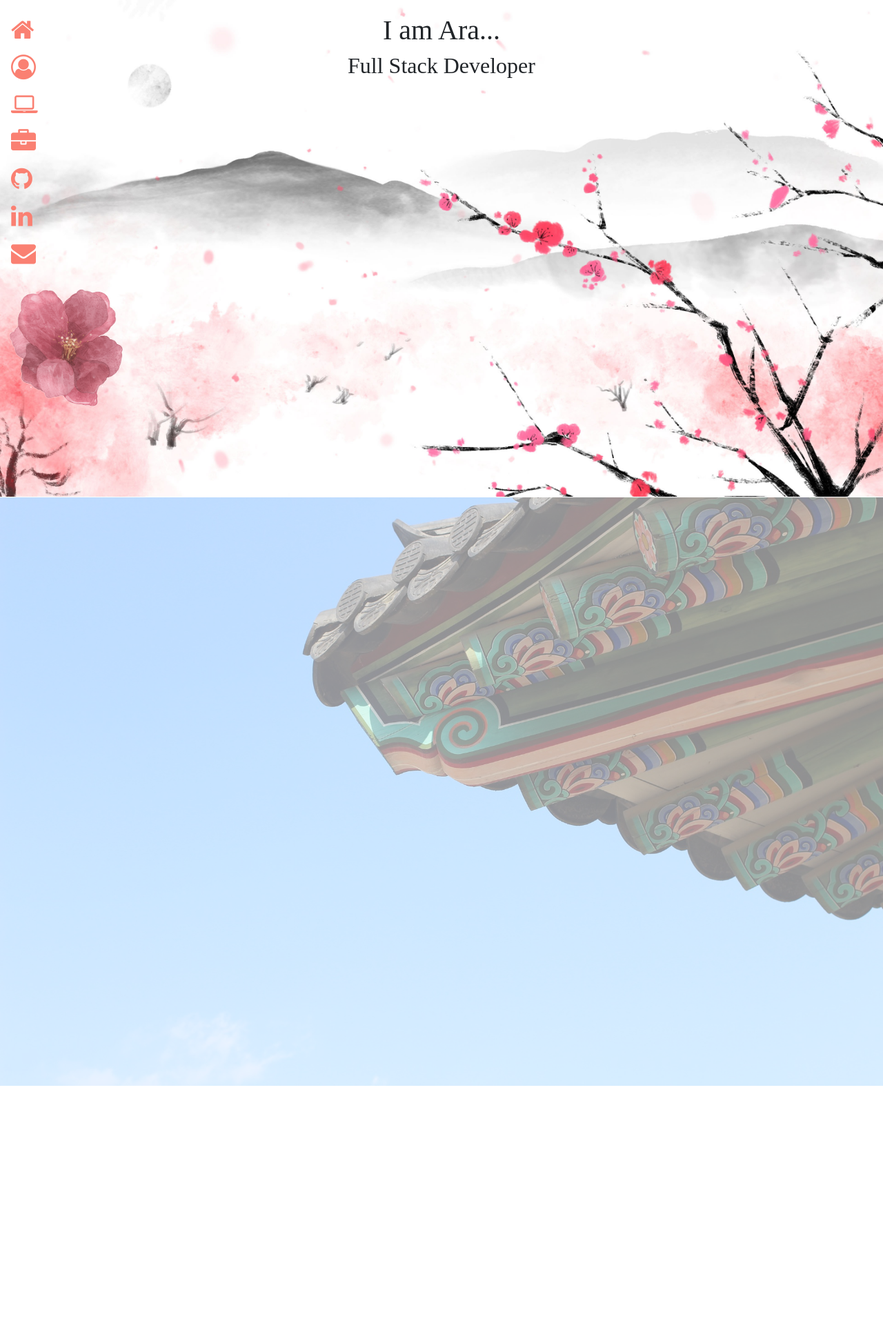
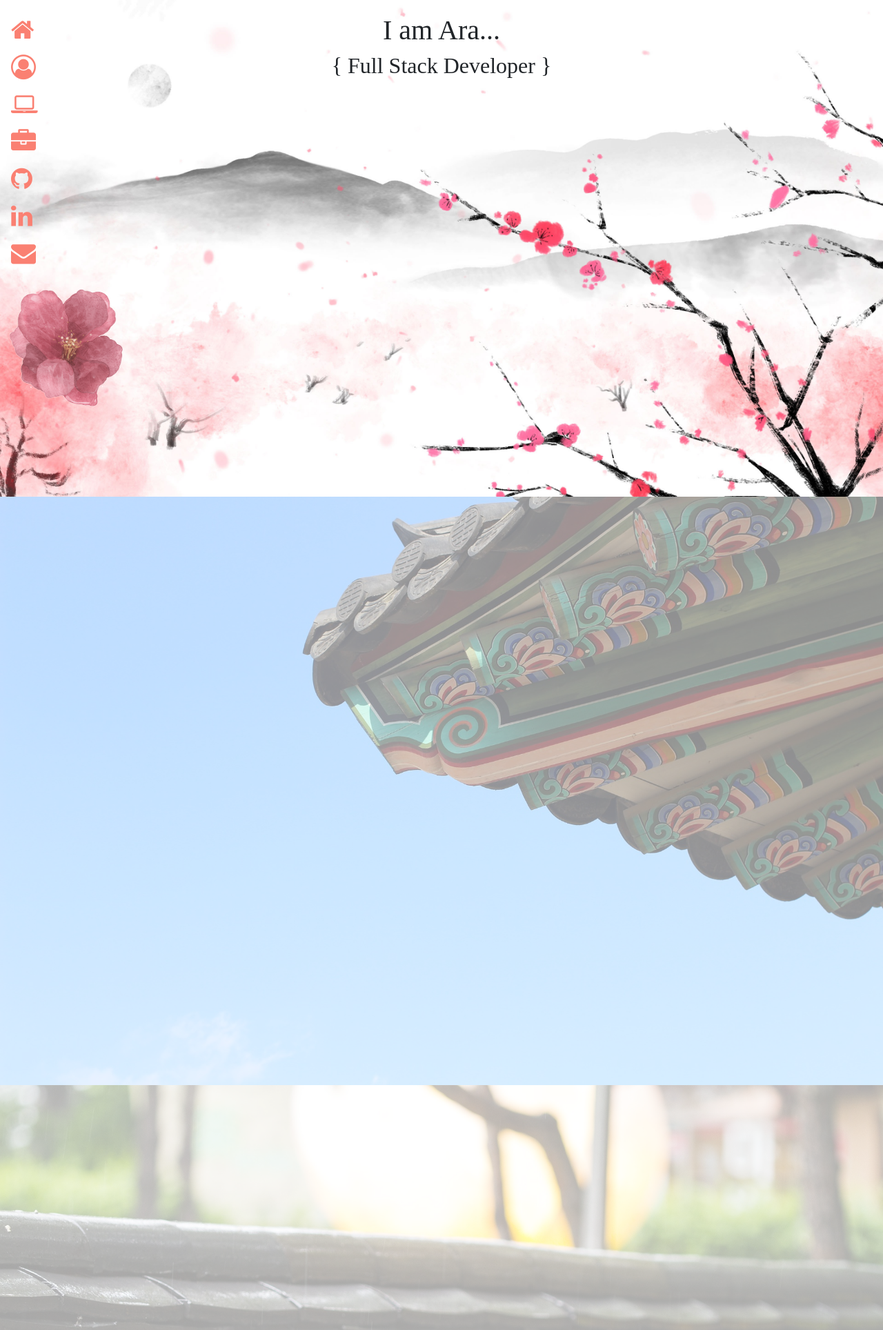
Before and after one commit to arajodeveloper/portfolio, a PHP site: page / in a window 1280 px wide. Shown: the top 1928 px of the page at 69% size. Before the commit the page ends 1574 px from the top, so only its background shows below. Run offline with PHP 8.4, Linux system fonts and the light colour scheme; some libraries are stand-ins or nearby versions.

Commit message:
makgeolli

```diff
--- a/ara-portfolio/index.html
+++ b/ara-portfolio/index.html
@@ -15,9 +15,9 @@
   <link rel="stylesheet" href="node_modules/sakura-js/dist/sakura.min.css">
 </head>
 
-<body onload="doSomething();" style="height:120vw">
+<body onload="doSomething();" style="height:257vw">
 
-  <div style="height:120vw">
+  <div style="height:257vw">
     <div class="sidebar">
       <a class="active" href="#"><i class="fa fa-home" aria-hidden="true" style="color:salmon" onmouseover="this.style.color='mediumvioletred';" onmouseout="this.style.color='salmon';"></i></a>
       <a href="#"><i class="fa fa-user-circle-o" aria-hidden="true" style="color:salmon" onmouseover="this.style.color='mediumvioletred';" onmouseout="this.style.color='salmon';"></i></a>
@@ -42,7 +42,7 @@
     </div>
     <div class="title" id="intro">
       <h1>I am Ara...</h1>
-      <h2>Full Stack Developer</h2>
+      <h2>{ Full Stack Developer }</h2>
       <br></br>
       <!-- <br></br>
       <h1>A</h1>
@@ -56,13 +56,27 @@
       <h1>.</h1>
       <h1>.</h1> -->
     </div>
-    </section>
-
+  </section>
+  <section>
+      <div id="story">
+        <img class="story" src="./tile.jpg" style="width:100%"/>
+      </div>
+  </section>
     <section>
         <div id="projects">
           <img class="rooftop" src="./roof.jpg" style="width:100%"/>
         </div>
     </section>
+    <section>
+        <div id="timeline">
+          <img class="timeline" src="./fan.jpg" style="width:100%"/>
+        </div>
+    </section>
+    <section>
+          <div id="contact">
+            <img class="contact" src="./wall.jpg" style="width:100%"/>
+          </div>
+      </section>
 
 
 
--- a/ara-portfolio/styles.css
+++ b/ara-portfolio/styles.css
@@ -12,7 +12,7 @@ html, body {
 
 .rooftop{
   position: absolute;
-  top: 56.3vw;
+  top: 56.25vw;
   opacity: 0.45;
 }
 
@@ -62,3 +62,21 @@ html, body {
   color: white;
   font-size: 36px;
 }
+
+.story{
+  position: absolute;
+  top: 122.9vw;
+  opacity: 0.35;
+}
+
+.timeline{
+  position: absolute;
+  top: 189.61vw;
+  opacity: 0.45;
+}
+
+.contact{
+  position: absolute;
+  top: 256.26vw;
+  opacity: 0.35;
+}
```
Also changed, not shown: ara-portfolio/deco.jpg (added), ara-portfolio/fan.jpg (added), ara-portfolio/tile.jpg (added), ara-portfolio/view.jpg (added), ara-portfolio/village.jpg (added), ara-portfolio/wall.jpg (added).
